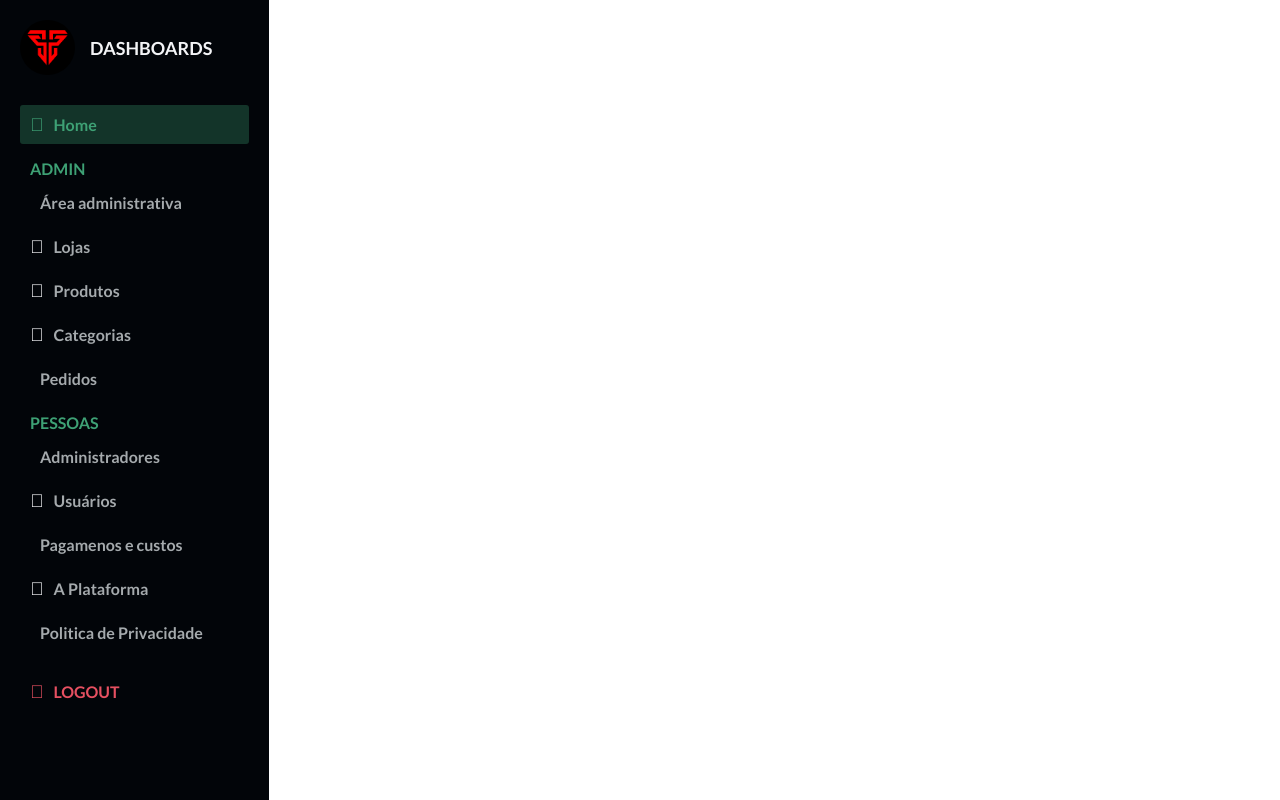
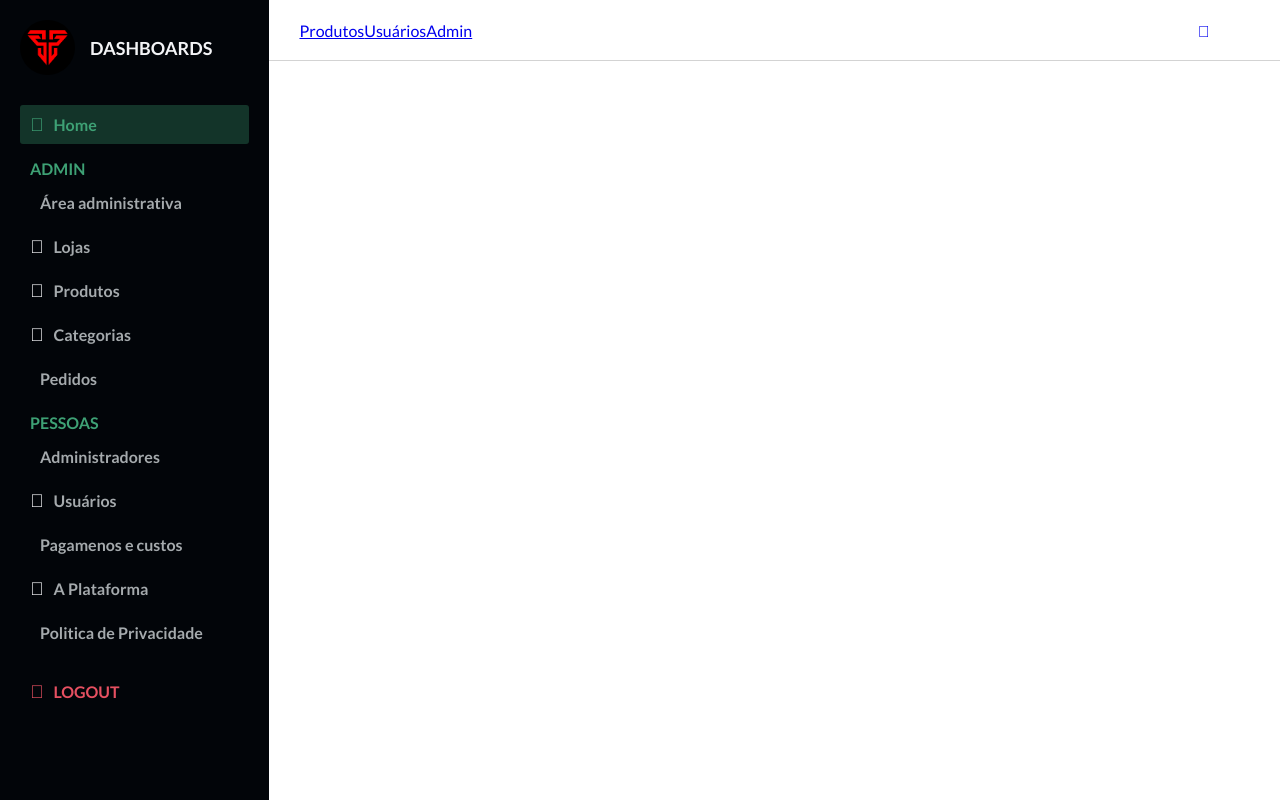
Before and after one commit to LeoSanGo/dashboard-admin-react, a React (Create React App) app in the folder dashboard-admin/: page / in a window 1280 px wide. Built offline with nearby package versions, Linux system fonts and the light colour scheme.

Commit message:
add code to navbar

```diff
--- a/dashboard-admin/src/App.js
+++ b/dashboard-admin/src/App.js
@@ -1,6 +1,7 @@
 import { useState } from 'react';
 
 import './App.css';
+import Navbar from './components/navbar/Navbar';
 import Sidebar from './components/sidebar/Sidebar';
 
 const App = () => {
@@ -15,6 +16,7 @@ const App = () => {
 
   return (
     <div className="container">
+      <Navbar sidebarOpen={sidebarOpen} openSidebar={openSidebar} />
       <Sidebar sidebarOpen={sidebarOpen} closeSidebar={closeSidebar} />
     </div>
   );
--- a/dashboard-admin/src/components/navbar/Navbar.css
+++ b/dashboard-admin/src/components/navbar/Navbar.css
@@ -0,0 +1,59 @@
+.navbar {
+  background: #FFF;
+  grid-area: nav;
+  height: 60px;
+  display: flex;
+  align-items: center;
+  justify-content: space-between;
+  padding: 0 30px 0 30px;
+  border-bottom: 1px solid lightgrey;
+}
+
+.nav_icon {
+  display: none;
+}
+
+.nav_icon > i {
+  font-size: 26px;
+  color: #a5aaad;
+}
+
+.nav__left > a {
+  margin-right: 30px;
+  text-decoration: none;
+  color: #a5aaad;
+  font-size: 15px;
+  font-weight: 700;
+}
+
+.navbar__letf .active_link {
+  color: #256aac;
+  border-bottom: 3px solid #256aac;
+  padding-bottom: 12px;
+}
+
+.navbar__right {
+  display: flex;
+  justify-content: center;
+  align-items: center;
+}
+
+.navbar__right {
+  display: flex;
+  justify-content: center;
+  align-items: center;
+}
+
+.navbar__right > a {
+  margin-left: 20px;
+  text-decoration: none;
+}
+
+.navbar__rigth > a > i {
+  color: #a5aaad;
+  font-size: 16px;
+  border-radius: 50px;
+  background: #FFF;
+  box-shadow: 2px 2px 5px #d9d9d9, -2px -2px 5px #FFFF;
+  padding: 7px;
+}
--- a/dashboard-admin/src/components/navbar/Navbar.js
+++ b/dashboard-admin/src/components/navbar/Navbar.js
@@ -1,4 +1,7 @@
-const NavBar = () => {
+import './Navbar.css';
+import avatar from '../../assets/avatar.svg';
+
+const NavBar = ({ sidebarOpen, openSidebar }) => {
   return (
     <nav className="navbar">
       <div className="nav_icon" onClick={() => openSidebar()}>
@@ -15,7 +18,17 @@ const NavBar = () => {
         <a href="#">
           <i className="fa fa-search"></i>
         </a>
+
+        <a href="#">
+          <i className="fa fa-clock-o"></i>
+        </a>
+
+        <a href="#">
+          <i width="30" src={avatar} alt="avatar"></i>
+        </a>
       </div>
     </nav>
   )
 }
+
+export default NavBar;
```
Also changed, not shown: dashboard-admin/src/assets/avatar.svg (added).
